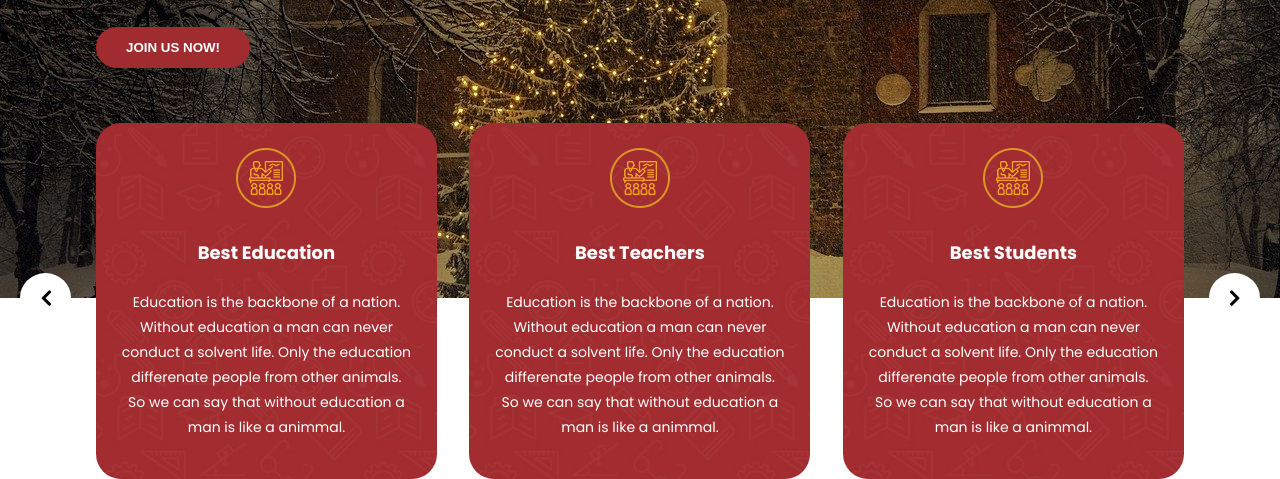
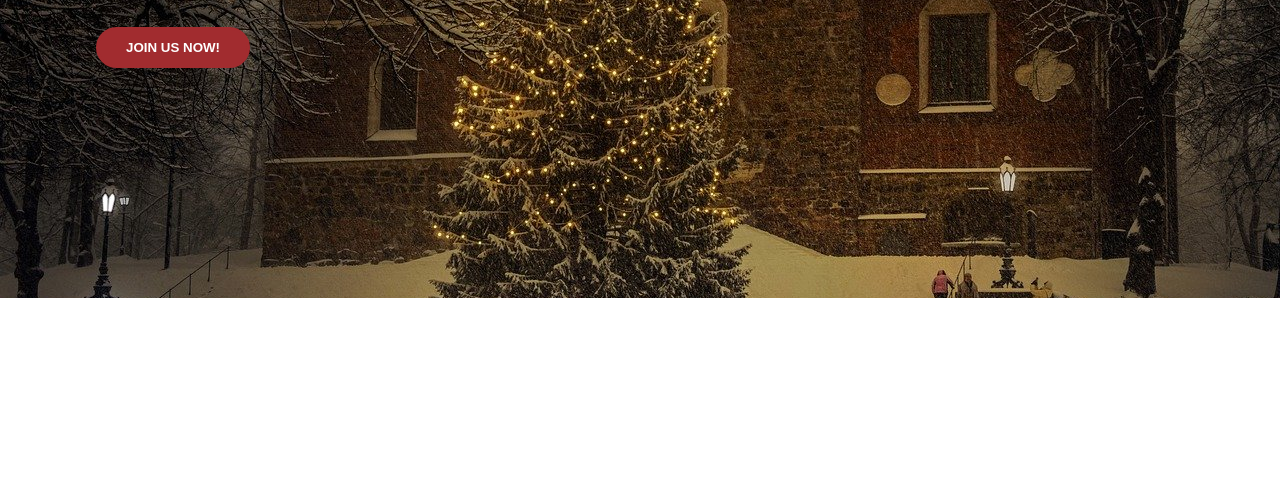
Before and after one commit to hnMurshed/Edu-meeting-template, a plain HTML site: page index.html in a window 1280 px wide. Shown: the part 417-896 px from the top of the page. After the commit the page ends 800 px from the top, so only its background shows below. Drawn offline with Linux system fonts and the light colour scheme.

Commit message:
services section deleted

```diff
--- a/index.html
+++ b/index.html
@@ -58,33 +58,7 @@
             </div>
         </div>
     </section>
-    <section class="services-section">
-        <div class="angle-left"><span class="fa fa-angle-left angle"></span></div>
-        <div class="container">
-    <div class="col-3">
-        <div class="service-item">
-            <img src="images/service-icon-02.png" alt="">
-            <h4>best education</h4>
-            <p>Education is the backbone of a nation. Without education a man can never conduct a solvent life. Only the education differenate people from other animals. So we can say that without education a man is like a animmal.</p>
-        </div>
-    </div>
-    <div class="col-3">
-        <div class="service-item">
-            <img src="images/service-icon-02.png" alt="">
-            <h4>best teachers</h4>
-            <p>Education is the backbone of a nation. Without education a man can never conduct a solvent life. Only the education differenate people from other animals. So we can say that without education a man is like a animmal.</p>
-        </div>
-    </div>
-    <div class="col-3">
-        <div class="service-item">
-            <img src="images/service-icon-02.png" alt="">
-            <h4>best students</h4>
-            <p>Education is the backbone of a nation. Without education a man can never conduct a solvent life. Only the education differenate people from other animals. So we can say that without education a man is like a animmal.</p>
-        </div>
-    </div>
-        </div>
-    <div class="angle-right"><span class="fa fa-angle-right angle"></span></div>
-    </section>
+
 
 </body>
 </html>
```
